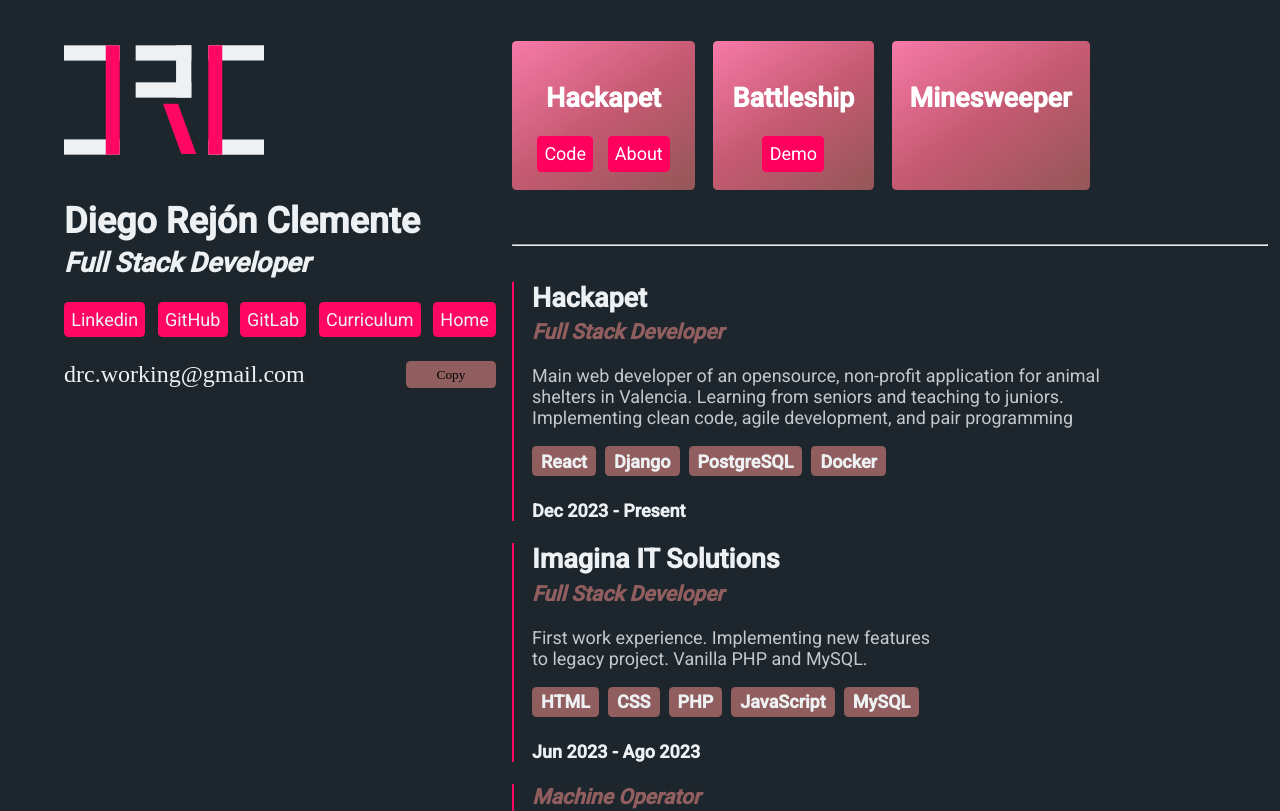
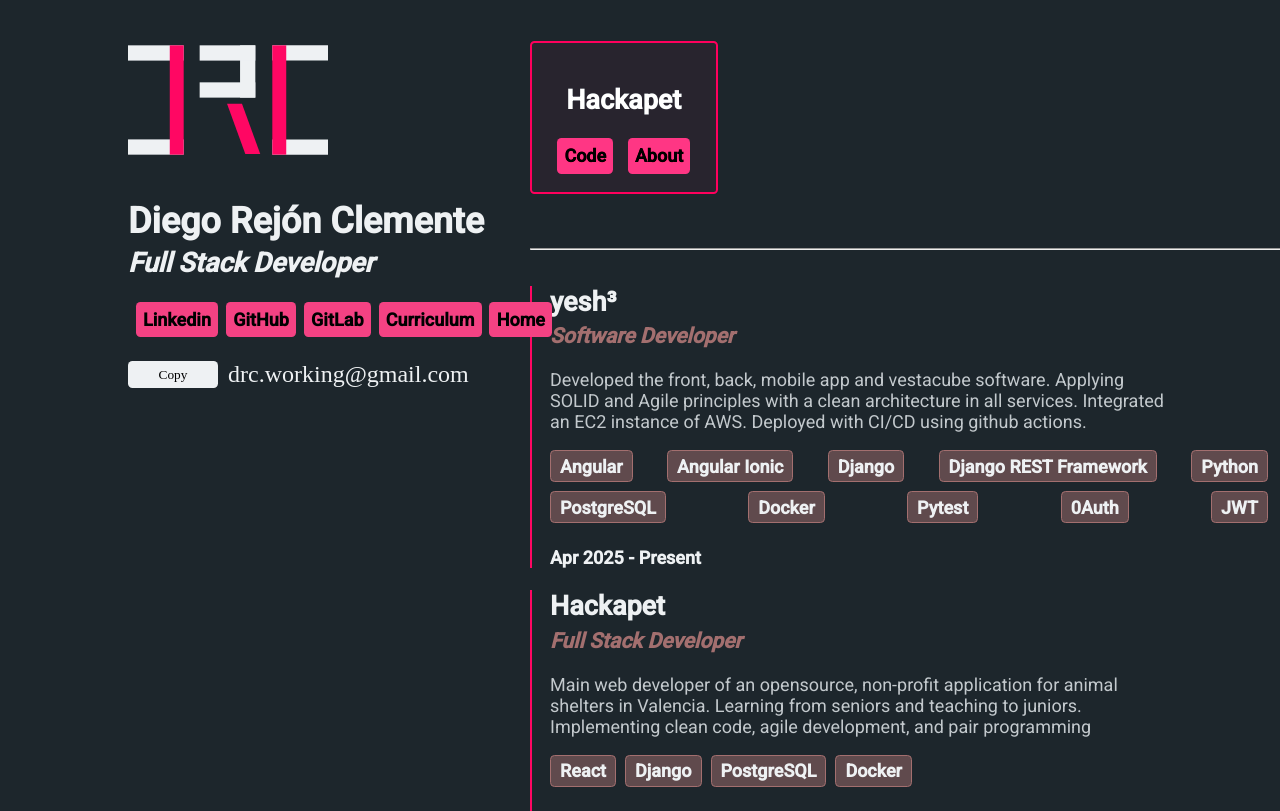
Before and after one commit to drejon/portfolio_V3, an Angular app: page / in a window 1280 px wide. Shown: the top 811 px of the page. Built offline with nearby package versions, Linux system fonts and the light colour scheme; a web font is replaced by a local one.

Commit message:
Fix visual details

```diff
--- a/src/app/about/hackapet/hackapet.component.css
+++ b/src/app/about/hackapet/hackapet.component.css
@@ -15,6 +15,8 @@
   main {
       display: flex;
       flex-direction: column;
+      margin: 0 auto;
+      width: 90%;
   }
 }
 
--- a/src/app/contact/contact.component.css
+++ b/src/app/contact/contact.component.css
@@ -31,10 +31,20 @@
     section {
       width: 100vw;
 
-      div {
+      div:first-child {
         display: flex;
         justify-content: space-evenly;
+      }
+
+      div {
         align-items: center;
+        /* border: var(--border-style); */
+        display: flex;
+        place-content: center;
+
+        button {
+          margin-right: 10px;
+        }
       }
     }
 
@@ -46,7 +56,7 @@
   header {
     display: flex;
     flex-direction: column;
-    width: 35vw;
+    width: 30vw;
 
     position: sticky;
     top: 0;
@@ -54,11 +64,20 @@
     section {
       width: 24rem;
 
+      div:first-child {
+        display: flex;
+        justify-content: space-evenly;
+      }
+
       div {
+        align-items: center;
+        border: var(--border-style);
         display: flex;
-        justify-content: space-between;
-        align-items: center;
-        width: 100%;
+        border: 1px solid var(--accent);
+
+        button {
+          margin-right: 10px;
+        }
       }
     }
   }
--- a/src/app/contact/contact.component.html
+++ b/src/app/contact/contact.component.html
@@ -23,8 +23,8 @@
             <a href="/">Home</a>
         </div>
         <div>
+            <button [cdkCopyToClipboard]="copy()">Copy</button>
             <p>drc.working&#64;gmail.com</p>
-            <button [cdkCopyToClipboard]="copy()">Copy</button>
             <!-- <button>Copy</button> -->
         </div>
     </section>
--- a/src/app/experience/experience.component.css
+++ b/src/app/experience/experience.component.css
@@ -11,7 +11,7 @@
     }
 
     h3 {
-      color: var(--clay);
+      color: rgb(var(--clay));
       margin-top: .3rem;
     }
 
--- a/src/app/landing/landing.component.css
+++ b/src/app/landing/landing.component.css
@@ -2,6 +2,8 @@
 	main {
 		display: flex;
 		flex-direction: column;
+		margin: 0 auto;
+		width: 80vw;
 	}
 
 }
@@ -9,7 +11,10 @@
 @media screen and (min-width: 1024px) {
 
 	aside {
+		/* border-left: 1px solid rgb(var(--accent)); */
+		padding-left: 1em;
 		width: 42rem;
+
 	}
 
 	main {
@@ -18,7 +23,7 @@
 		grid-template-columns: auto 1fr;
 		justify-content: space-between;
 		margin: 0 auto;
-        width: 100%;
-        width: 90vw;
+		/* width: 100%; */
+		width: 80vw;
 	}
 }
--- a/src/app/projects/projects.component.css
+++ b/src/app/projects/projects.component.css
@@ -2,14 +2,14 @@
   display: grid;
   gap: 1rem;
   padding: 1rem 0;
-
+  /* aspect-ratio: 1/1; */
   article {
-    background: var(--gradient);
-
-    filter: contrast(1.2);
+    background: rgb(var(--accent), 5%);
+    border: var(--border-style);
     border-radius: var(--border-radius);
     color: var(--white);
     display: flex;
+    filter: contrast(1.2);
     flex-direction: column;
     margin: 0;
     padding: 1rem;
--- a/src/styles.css
+++ b/src/styles.css
@@ -2,29 +2,43 @@
   --bg: #1D262C;
   --white: #EEF1F3;
   --grey: #c3c9cd;
-  --accent: #FF0763;
+
+  --accent: 255, 7, 99;
   --light-salmon: rgb(226, 123, 161);
   --salmon: #DE6781;
   --dark-salmon: rgba(186, 96, 116, 1);
-  --clay: rgb(144, 94, 94);
+  --clay: 163, 111, 111;
+
   --blue: #2ca6a4;
   --yellow: #F6AE2D;
 
+  /* --gradient: linear-gradient(
+    325deg,
+    rgb(var(--clay)) 0%,
+    var(--dark-salmon) 50%,
+    var(--light-salmon) 100%); */
+
   --gradient: linear-gradient(
     325deg,
-    var(--clay) 0%,
-    var(--dark-salmon) 50%,
-    var(--light-salmon) 100%);
+    rgb(144, 94, 94) 0%,
+    rgb(119, 82, 82) 50%,
+    rgb(103, 75, 75) 100%);
 
+  --light-gradient: linear-gradient(
+    325deg,
+    #d2a7b7 0%,
+    #c3889e 50%,
+    #c16c8b 100%
+  );
   /* --gradient: linear-gradient(
       325deg,
       rgb(159, 107, 107) 0%,
       rgb(151, 102, 102) 50%,
       rgb(133, 98, 98) 100%); */
 
-  /* --gradient: var(--clay); */
+  /* --gradient: rgb(var(--clay)); */
 
-  --border-style: 2px solid var(--accent);
+  --border-style: 2px solid rgb(var(--accent));
   --border-radius: 0.25rem;
 
   background-color: var(--bg);
@@ -32,9 +46,11 @@
   font-size: 18px;
 
   a {
-    background-color: var(--accent);
+    background-color: rgba(244, 66, 131);
+    /* background: var(--light-gradient); */
     border-radius: var(--border-radius);
-    color: var(--white);
+    color: black;
+    font-weight: 600;
     padding: .4rem;
     text-decoration: none;
     transition: .33s cubic-bezier(0, .68, .58, .73);
@@ -50,7 +66,7 @@
   }
 
   button {
-    background-color: var(--clay);
+    background-color: var(--white);
     border: none;
     border-radius: var(--border-radius);
     font-family: shanti;
@@ -60,7 +76,7 @@
   }
 
   button:hover {
-    background-color: var(--white);
+    background-color: var(--yellow);
     cursor: pointer;
   }
 
@@ -81,7 +97,9 @@
     width: fit-content;
 
     span {
-      background-color: var(--clay);
+      background-color: rgb(var(--clay), 50%);
+      border: 1px solid rgb(var(--clay));
+      /* background-color: rgb(var(--clay)); */
       border-radius: var(--border-radius);
       color: var(--white);
       font-weight: bold;
--- a/src/support/contents.ts
+++ b/src/support/contents.ts
@@ -5,20 +5,31 @@
     repo: 'https://github.com/hackapet-project/petsync-web',
     about: '/about/hackapet',
   },
-  {
-    title: 'Battleship',
-    demo: '/demos/battleship',
-    // about: '/about/minesweeper'
-  },
-  {
-    title: 'Minesweeper',
-    repo: '',
-    // demo: '/demos/minesweeper',
-    // about: '/about/minesweeper',
-  },
+  // {
+  //   title: 'Battleship',
+  //   demo: '/demos/battleship',
+  //   // about: '/about/minesweeper'
+  // },
+  // {
+  //   title: 'Minesweeper',
+  //   repo: '',
+  //   // demo: '/demos/minesweeper',
+  //   // about: '/about/minesweeper',
+  // },
 ]
 
 export const experience = [
+  {
+    title: 'Software Developer',
+    company: 'yesh³',
+    description: `
+      Developed the front, back, mobile app and vestacube software. Applying SOLID and Agile
+      principles with a clean architecture in all services. Integrated an EC2 instance of AWS.
+      Deployed with CI/CD using github actions.
+      `,
+    date: 'Apr 2025 - Present',
+    tags: ['Angular', 'Angular Ionic', 'Django', 'Django REST Framework', 'Python', 'PostgreSQL','Docker', 'Pytest', '0Auth', 'JWT']
+  },
   {
     title: 'Full Stack Developer',
     company: 'Hackapet',
```
Lines whose indentation alone changed are shown as unchanged.
